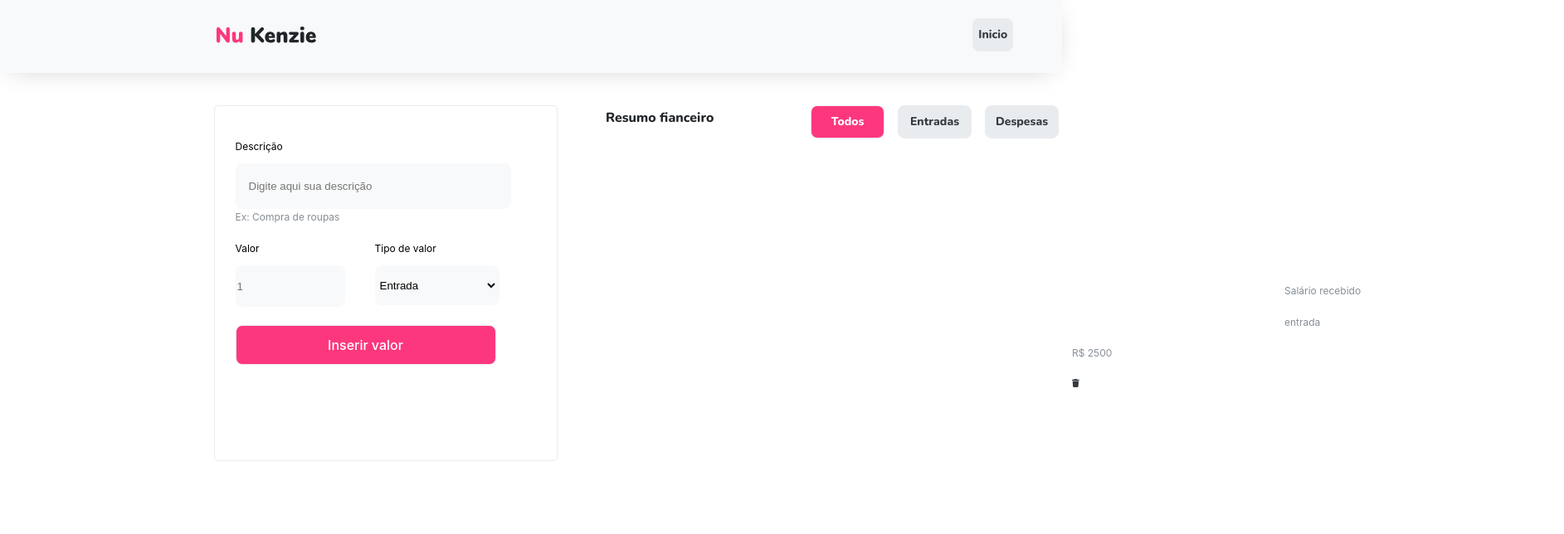
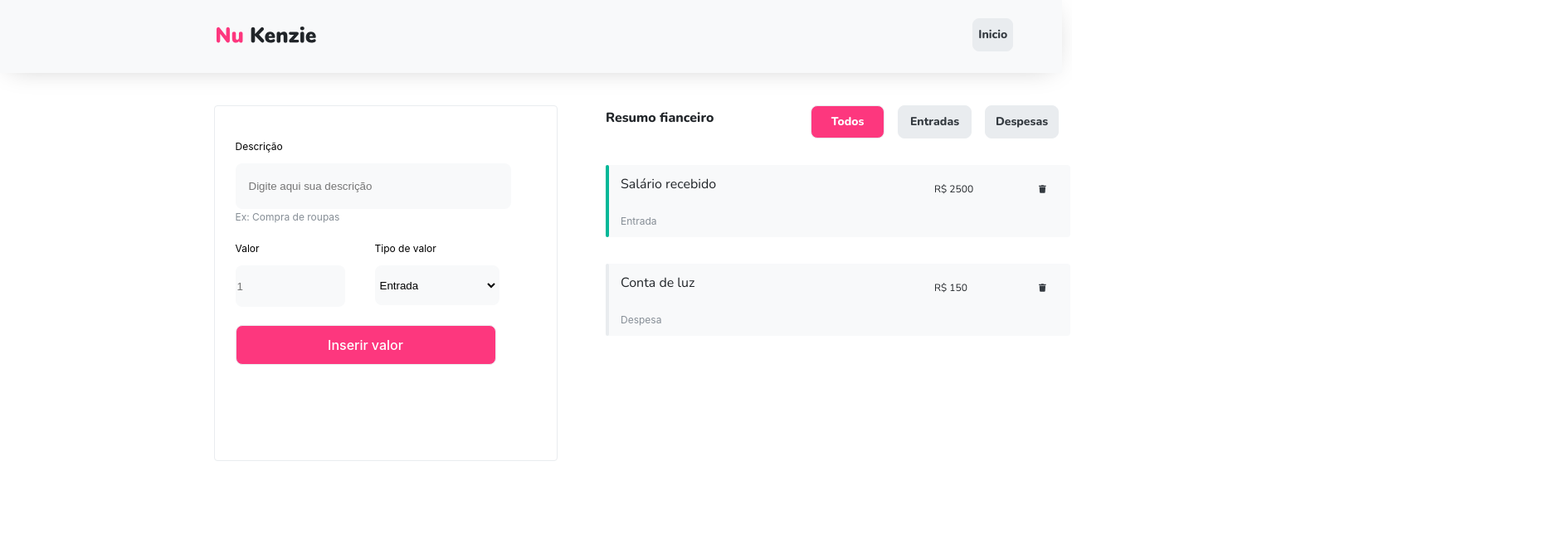
Before and after one commit to Jhhonatta/Nu-Kenzie-react, a React (Create React App) app: page / in a window 1280 px wide. Both pictures are taken after a click on the button "Iniciar". Shown: the top 644 px of the page at 83% size, 1885 px wide, since content can reach past the window. Built offline with nearby package versions, Linux system fonts and the light colour scheme.

Commit message:
Renederizacao da lista concluída

```diff
--- a/src/App.css
+++ b/src/App.css
@@ -15,6 +15,7 @@
 
 main {
   display: flex;
+
   height: 459px;
   width: 562px;
   margin-top: 39px;
--- a/src/App.jsx
+++ b/src/App.jsx
@@ -24,7 +24,10 @@ function App() {
         <ButtonHeader setHomePage={setHomePage} />
       </header>
       <main>
-        <Form />
+        <Form
+          setListTransactions={setListTransactions}
+          listTransactions={listTransactions}
+        />
         <List listTransactions={listTransactions} />
       </main>
     </>
--- a/src/Components/Card/index.jsx
+++ b/src/Components/Card/index.jsx
@@ -1,35 +1,35 @@
 import trash from "./Icons/trash.svg";
 import "./style.css";
 
-function Card({ transactions, key }) {
+function Card({ transactions, indice }) {
   return transactions.type === "entrada" ? (
     <>
-      <div className="containerSupreme" key={key}>
-        <div className="containerSideGreen"></div>
+      <div className="containerSupreme" key={indice}>
         <div className="containerGrey">
-          <div className="left-block">
-            <p>{transactions.description}</p>
-            <p>{transactions.type}</p>
+          <div className="containerSideGreen"></div>
+          <div className="block-left">
+            <p className="titleCard">{transactions.description}</p>
+            <p>Entrada</p>
           </div>
-          <div className="right-block">
-            <p>{`R$ ${transactions.value}`}</p>
-            <img src={trash} />
+          <div className="block-right">
+            <p className="priceCard">{`R$ ${transactions.value}`}</p>
+            <img src={trash} className="imgTrash" />
           </div>
         </div>
       </div>
     </>
   ) : (
     <>
-      <div className="containerSupreme" key={key}>
-        <div className="containerSideGrey"></div>
+      <div className="containerSupreme" key={indice}>
         <div className="containerGrey">
-          <div className="left-block">
-            <p>{transactions.description}</p>
-            <p>{transactions.type}</p>
+          <div className="containerSideGrey"></div>
+          <div className="block-left">
+            <p className="titleCard">{transactions.description}</p>
+            <p>Despesa</p>
           </div>
-          <div className="right-block">
-            <p>{`R$ ${transactions.value}`}</p>
-            <img src={trash} />
+          <div className="block-right">
+            <p className="priceCard">{`R$ ${-transactions.value}`}</p>
+            <img src={trash} className="imgTrash" />
           </div>
         </div>
       </div>
--- a/src/Components/Card/style.css
+++ b/src/Components/Card/style.css
@@ -0,0 +1,64 @@
+.containerSupreme {
+  height: 87px;
+  width: 560px;
+  border-radius: 4px;
+  background-color: rgba(248, 249, 250, 1);
+}
+
+.containerSideGreen {
+  height: 87px;
+  width: 4px;
+  background-color: rgba(3, 184, 152, 1);
+  border-radius: 4px;
+}
+
+.containerGrey {
+  display: flex;
+}
+
+.containerSideGrey {
+  display: flex;
+  height: 87px;
+  width: 4px;
+  background-color: rgba(233, 236, 239, 1);
+  border-radius: 4px;
+}
+
+.block-left {
+  height: 68px;
+  width: 337px;
+  top: 8px;
+  margin: 8px 41px 0px 14px;
+}
+
+.block-right {
+  display: flex;
+  padding-top: 18px;
+}
+
+.imgTrash {
+  height: 9.777778625488281px;
+  width: 8.55555534362793px;
+  margin-top: 6px;
+}
+
+.titleCard {
+  height: 32px;
+  width: 337px;
+  top: 8px;
+  font: 700;
+  font-family: Nunito;
+  font-size: 16px;
+  line-height: 30px;
+  color: rgba(33, 37, 41, 1);
+}
+
+.priceCard {
+  font-family: Nunito;
+  font-size: 12px;
+  font-weight: 400;
+  line-height: 22px;
+  letter-spacing: 0em;
+  text-align: left;
+  color: rgba(33, 37, 41, 1);
+}
--- a/src/Components/Form/index.jsx
+++ b/src/Components/Form/index.jsx
@@ -2,19 +2,23 @@ import { useState } from "react";
 import "./style.css";
 
 function Form({ setListTransactions, listTransactions }) {
-  const [input, setInput] = useState("");
-
-  //   function handlerInput(event) {
-  //     event.preventDefault();
-  //   }
+  function handlerInput(event) {
+    event.preventDefault();
+    setListTransactions([
+      ...listTransactions,
+      {
+        description: event.nativeEvent.path[1][0].value,
+        type: event.nativeEvent.path[1][2].value,
+        value: +event.nativeEvent.path[1][1].value,
+      },
+    ]);
+    console.log(event.nativeEvent.path[1][2].value);
+    console.log(listTransactions);
+  }
   return (
     <form>
       <label>Descrição</label>
-      <input
-        placeholder="Digite aqui sua descrição"
-        value={input}
-        className="inputText"
-      />
+      <input placeholder="Digite aqui sua descrição" className="inputText" />
       <p>Ex: Compra de roupas</p>
       <div className="containerSelect">
         <div className="selectLeft">
@@ -24,12 +28,14 @@ function Form({ setListTransactions, listTransactions }) {
         <div className="selectRight">
           <label>Tipo de valor</label>
           <select>
-            <option>Entrada</option>
-            <option>Despesa</option>
+            <option value={"entrada"}>Entrada</option>
+            <option value={"saída"}>Despesa</option>
           </select>
         </div>
       </div>
-      <button className="buttonForm">Inserir valor</button>
+      <button type="submit" className="buttonForm" onClick={handlerInput}>
+        Inserir valor
+      </button>
     </form>
   );
 }
--- a/src/Components/Index/index.jsx
+++ b/src/Components/Index/index.jsx
@@ -12,7 +12,7 @@ function index({ setHomePage }) {
         <div className="left-block">
           <img src={nukenzie} className="logo" />
           <p className="main-text">Centralize o controle das suas finanças</p>
-          <p>de forma rápida e segura</p>
+          <p className="textBottom">de forma rápida e segura</p>
           <button onClick={changePage} className="buttonIndex">
             Iniciar
           </button>
--- a/src/Components/Index/style.css
+++ b/src/Components/Index/style.css
@@ -57,3 +57,7 @@ p {
   height: 593px;
   margin: 94px 256px 94px 48px;
 }
+
+.textBottom {
+  color: rgba(255, 255, 255, 1);
+}
--- a/src/Components/List/index.jsx
+++ b/src/Components/List/index.jsx
@@ -1,9 +1,11 @@
 import Card from "../Card";
 import "./style.css";
+import NoCard from "./Incons/nocard.svg";
 
 function List({ listTransactions }) {
   return (
     <>
+      <div>
         <div className="containerHigher">
           <p className="textTitleList">Resumo fianceiro</p>
           <button className="buttonList">Todos</button>
@@ -15,16 +17,22 @@ function List({ listTransactions }) {
             listTransactions.map((elemente, indice) => {
               return (
                 <li key={indice}>
-                <Card transactions={elemente} key={indice} />
+                  <Card transactions={elemente} indice={indice} />
                 </li>
               );
             })
           ) : (
+            <>
               <li>
                 <p>Você ainda não possui nenhum lançamento</p>
               </li>
+              <li>
+                <img src={NoCard} />
+              </li>
+            </>
           )}
         </ul>
+      </div>
     </>
   );
 }
--- a/src/Components/List/style.css
+++ b/src/Components/List/style.css
@@ -26,3 +26,7 @@
   color: rgba(33, 37, 41, 1);
   margin-right: 110px;
 }
+
+li {
+  margin-top: 32px;
+}
```
Also changed, not shown: src/Components/List/Incons/nocard.svg (added), 1 other file (tests, documents, lock files or other folders). Lines whose indentation alone changed are shown as unchanged.
